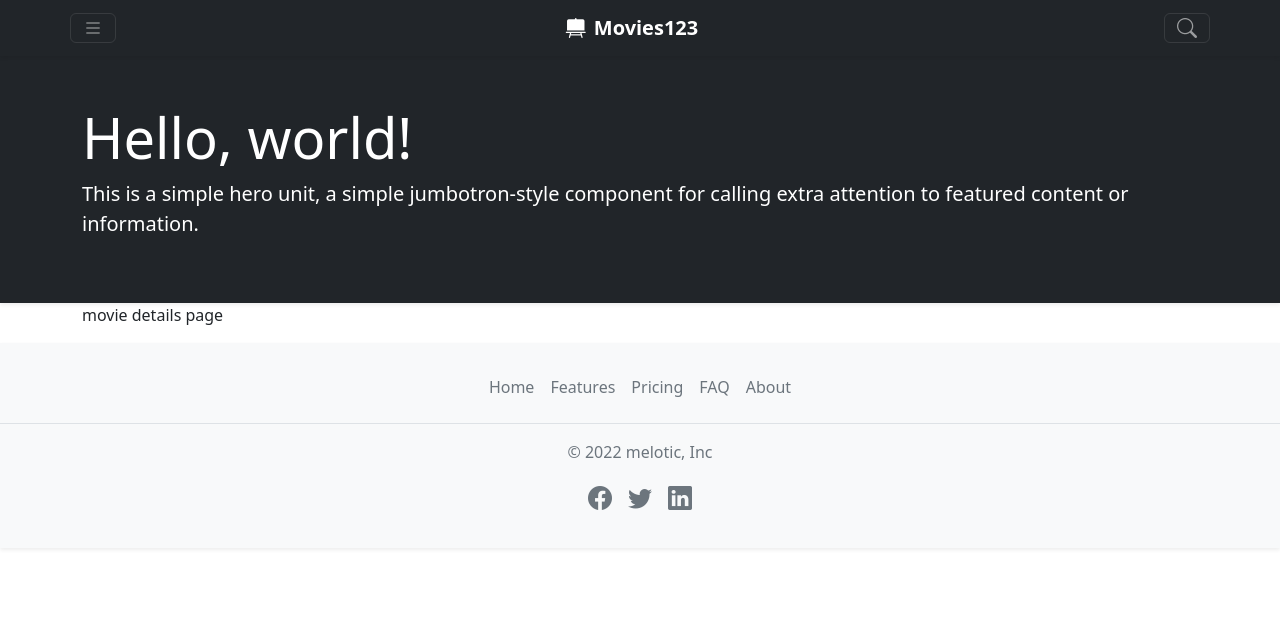
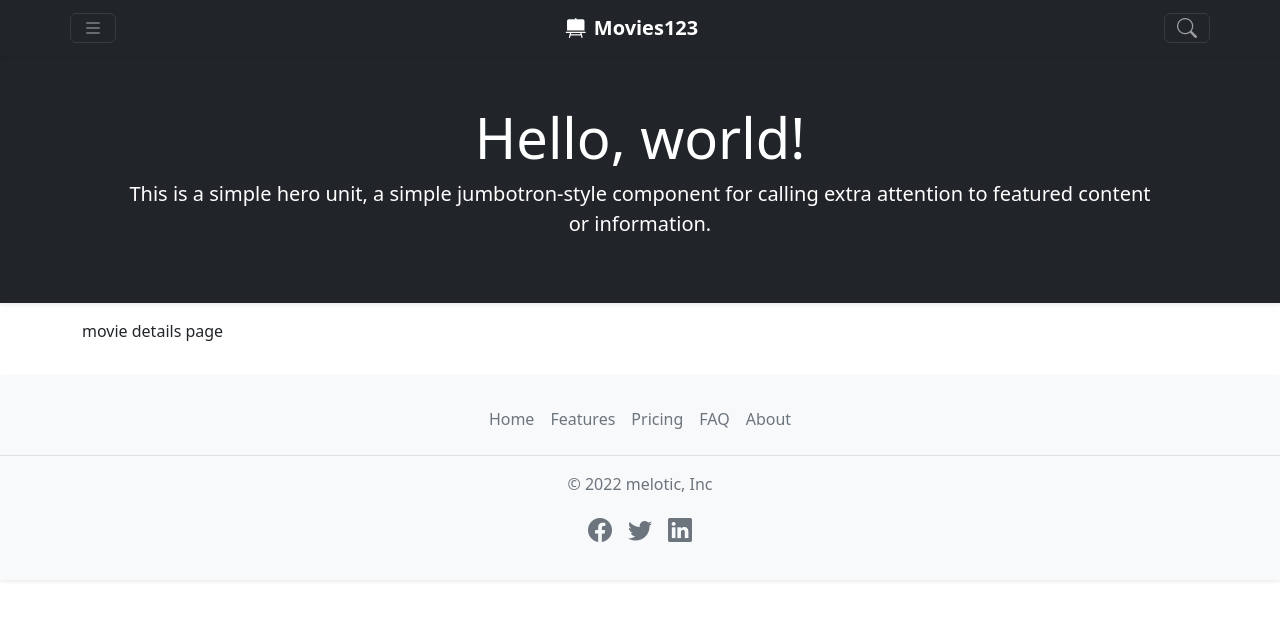
Before and after one commit to likithsai/movie-site-angular, an Angular app: page /movie/1 in a window 1280 px wide. Shown: the top 620 px of the page. Built offline with nearby package versions, Linux system fonts and the light colour scheme.

Commit message:
removed movie detail component

```diff
--- a/src/app/app.module.ts
+++ b/src/app/app.module.ts
@@ -10,7 +10,6 @@ import { AboutSectionComponent } from './sections/about-section/about-section.co
 import { MovieDetailSectionComponent } from './sections/movie-detail-section/movie-detail-section.component';
 import { JSONService } from './services/jsonservice.service';
 import { JumboltronComponent } from './components/jumboltron/jumboltron.component';
-import { MovieDetailJumboltronComponent } from './components/movie-detail-jumboltron/movie-detail-jumboltron.component';
 
 const routes: Routes = [
   { path: '', component: HomePageSectionComponent },
@@ -26,8 +25,7 @@ const routes: Routes = [
     HomePageSectionComponent,
     AboutSectionComponent,
     MovieDetailSectionComponent,
-    JumboltronComponent,
-    MovieDetailJumboltronComponent
+    JumboltronComponent
   ],
   imports: [
     BrowserModule,
--- a/src/app/components/jumboltron/jumboltron.component.html
+++ b/src/app/components/jumboltron/jumboltron.component.html
@@ -1,6 +1,6 @@
 <div class="jumbotron bg-dark shadow-sm">
     <div class="container p-5 text-center">
-        <h1 class="display-4 text-white">Hello, world!</h1>
-        <p class="lead text-white">This is a simple hero unit, a simple jumbotron-style component for calling extra attention to featured content or information.</p>
+        <ng-content>
+        </ng-content>
     </div>
 </div>
--- a/src/app/components/movie-detail-jumboltron/movie-detail-jumboltron.component.html
+++ /dev/null
@@ -1,6 +0,0 @@
-<div class="jumbotron bg-dark shadow-sm">
-    <div class="container py-5">
-        <h1 class="display-4 text-white">Hello, world!</h1>
-        <p class="lead text-white">This is a simple hero unit, a simple jumbotron-style component for calling extra attention to featured content or information.</p>
-    </div>
-</div>
--- a/src/app/components/movie-detail-jumboltron/movie-detail-jumboltron.component.ts
+++ /dev/null
@@ -1,15 +0,0 @@
-import { Component, OnInit } from '@angular/core';
-
-@Component({
-  selector: 'app-movie-detail-jumboltron',
-  templateUrl: './movie-detail-jumboltron.component.html',
-  styleUrls: ['./movie-detail-jumboltron.component.scss']
-})
-export class MovieDetailJumboltronComponent implements OnInit {
-
-  constructor() { }
-
-  ngOnInit(): void {
-  }
-
-}
--- a/src/app/sections/home-page-section/home-page-section.component.html
+++ b/src/app/sections/home-page-section/home-page-section.component.html
@@ -1,4 +1,7 @@
-<app-jumboltron></app-jumboltron>
+<app-jumboltron>
+    <h1 class="display-4 text-white">Hello, world!</h1>
+    <p class="lead text-white">This is a simple hero unit, a simple jumbotron-style component for calling extra attention to featured content or information.</p>
+</app-jumboltron>
 <div class="container py-3">
     <p>dcubuscv</p>
 </div>
--- a/src/app/sections/movie-detail-section/movie-detail-section.component.html
+++ b/src/app/sections/movie-detail-section/movie-detail-section.component.html
@@ -1,4 +1,7 @@
-<app-movie-detail-jumboltron></app-movie-detail-jumboltron>
-<div class="container">
+<app-jumboltron>
+    <h1 class="display-4 text-white">Hello, world!</h1>
+    <p class="lead text-white">This is a simple hero unit, a simple jumbotron-style component for calling extra attention to featured content or information.</p>
+</app-jumboltron>
+<div class="container py-3">
     <p>movie details page</p>
 </div>
```
Also changed, not shown: src/app/components/movie-detail-jumboltron/movie-detail-jumboltron.component.scss (deleted), 1 other file (tests, documents, lock files or other folders).
